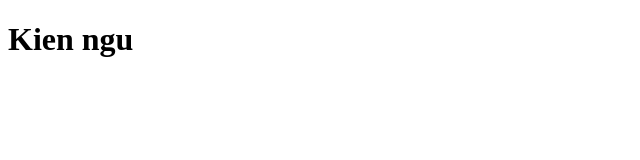
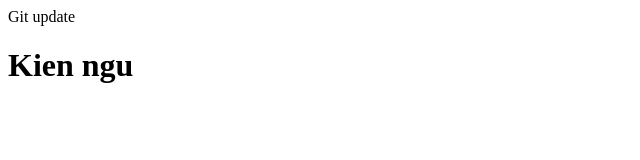
Before and after one commit to TheBao2004/test, a plain HTML site: page index.html in a window 1280 px wide. Shown: the whole page, without its empty margins (0-640 px from the left). Drawn offline with Linux system fonts and the light colour scheme.

Commit message:
update 3

```diff
--- a/index.html
+++ b/index.html
@@ -9,7 +9,7 @@
 
 
 
-<div class="root"></div>
+<div class="root">Git update</div>
 
 
 </body>
```
